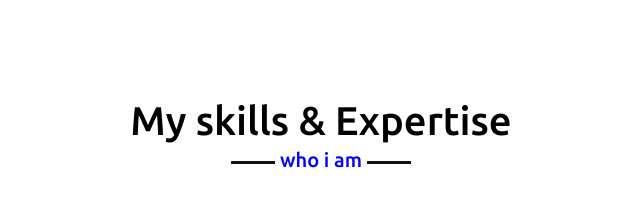
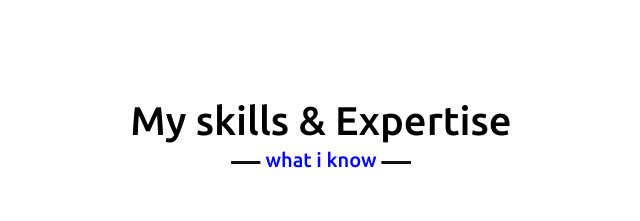
Before and after one commit to krishna1730/VenkataRamakrishnaKotha, a plain HTML site: page index.html in a window 1280 px wide. Shown: the part 2432-2653 px from the top of the page, 319-959 px from the left. Drawn offline with nearby package versions, Linux system fonts and the light colour scheme.

Commit message:
Update style.css

```diff
--- a/style.css
+++ b/style.css
@@ -311,7 +311,7 @@ section .title::after{
 
 /* skills section styling */
 .skills .title::after{
-    content: "who i am";
+    content: "what i know";
 }
 .skills .skills-content .text{
     font-size: 28px;
```
